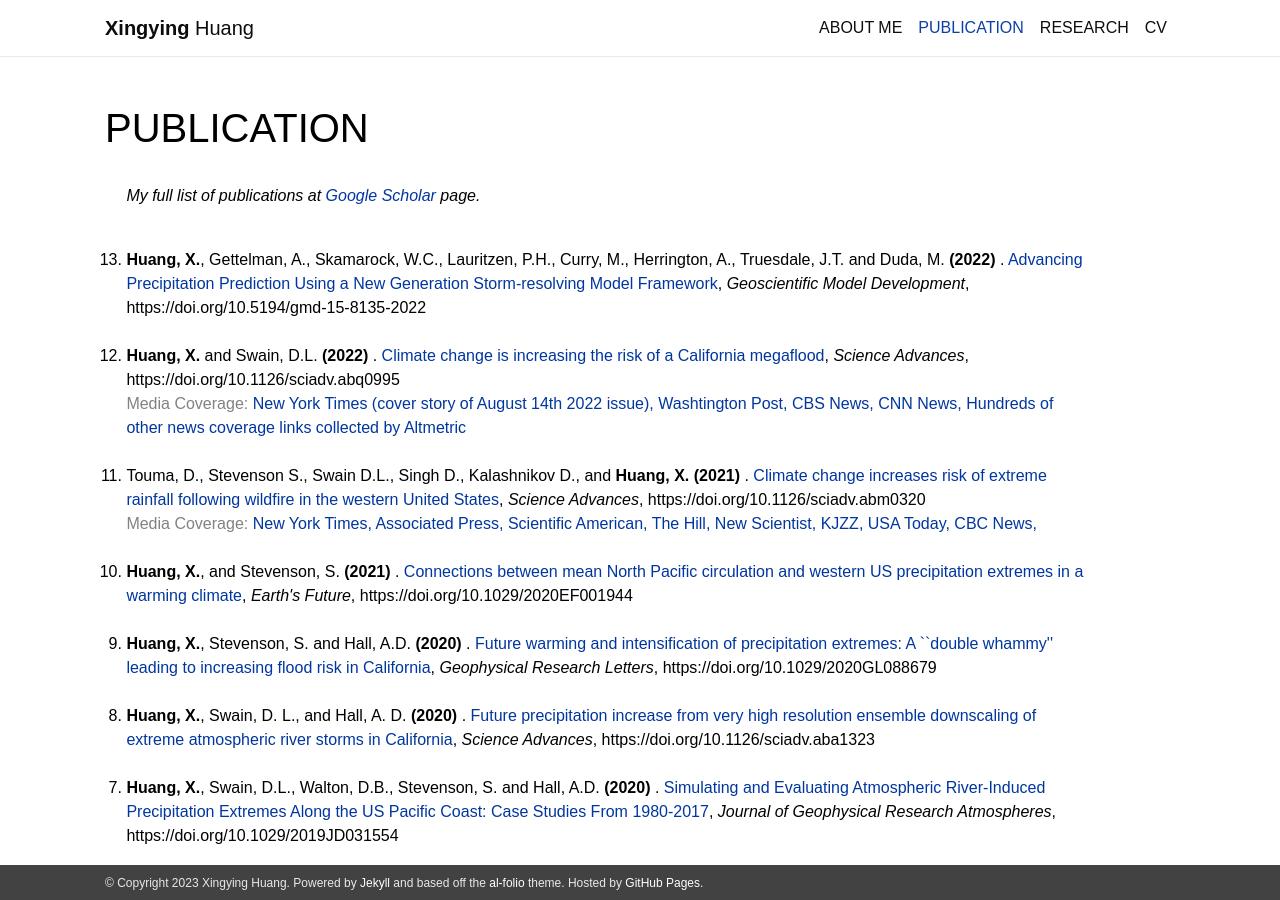
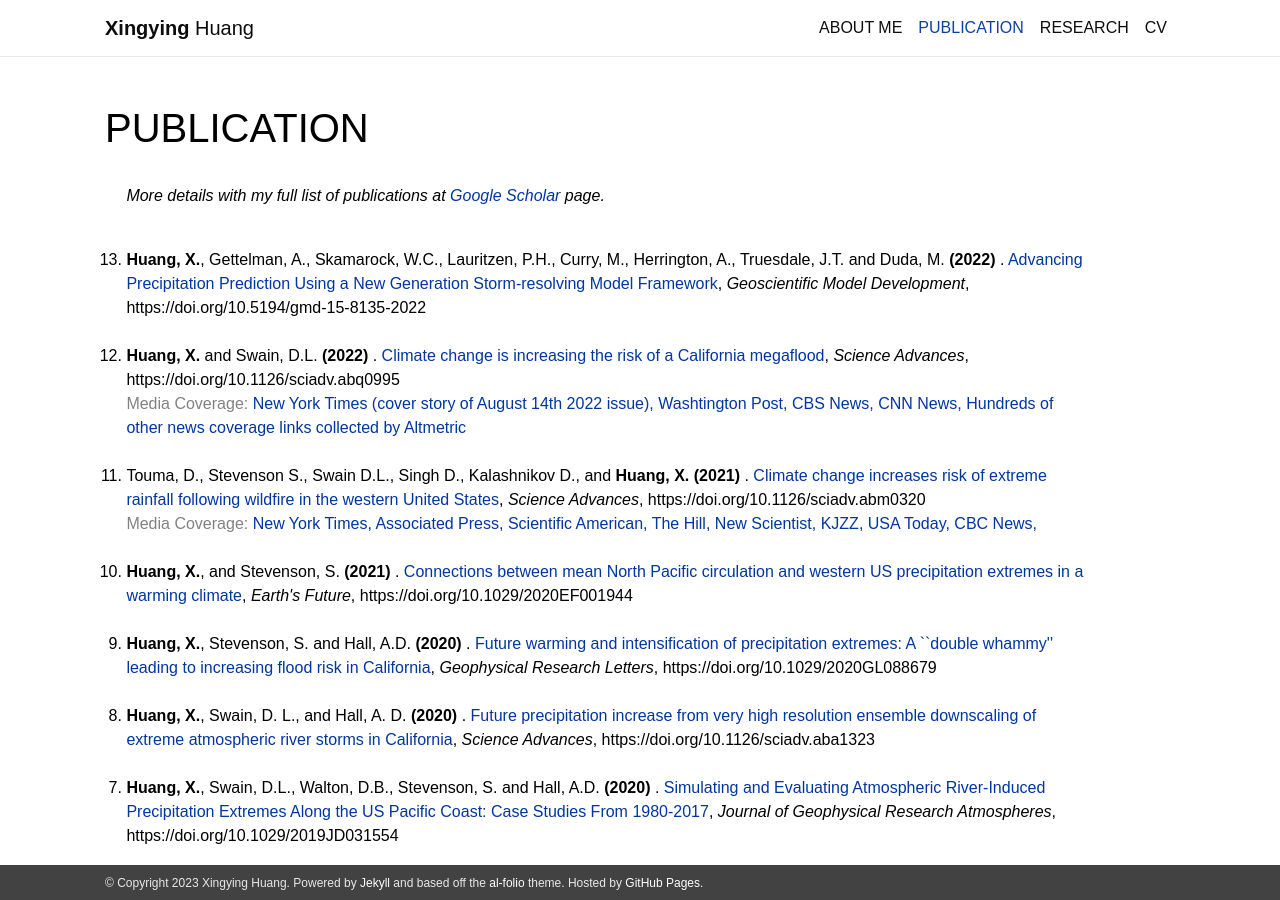
Before and after one commit to Xingyhuang/new_xingyhuang.github.io, a Jekyll site: the page built from _pages/publications.md, in a window 1280 px wide and 900 px high. Built offline with Jekyll 4.4.1, drawn with Linux system fonts in a browser that asks for light colours; nearby versions of some CDN libraries; a style sheet for code colours, icons or effects is not loaded.

Commit message:
Update publications.md

```diff
--- a/_pages/publications.md
+++ b/_pages/publications.md
@@ -7,7 +7,7 @@ description:
 nav: true
 ---
 
-<i>My full list of publications at <a href="https://scholar.google.com/citations?user=VXyy2EwAAAAJ&hl=en" target="_blank">Google Scholar</a> page. </i>
+<i>More details with my full list of publications at <a href="https://scholar.google.com/citations?user=VXyy2EwAAAAJ&hl=en" target="_blank">Google Scholar</a> page. </i>
 <br>
 <br>
 
```
